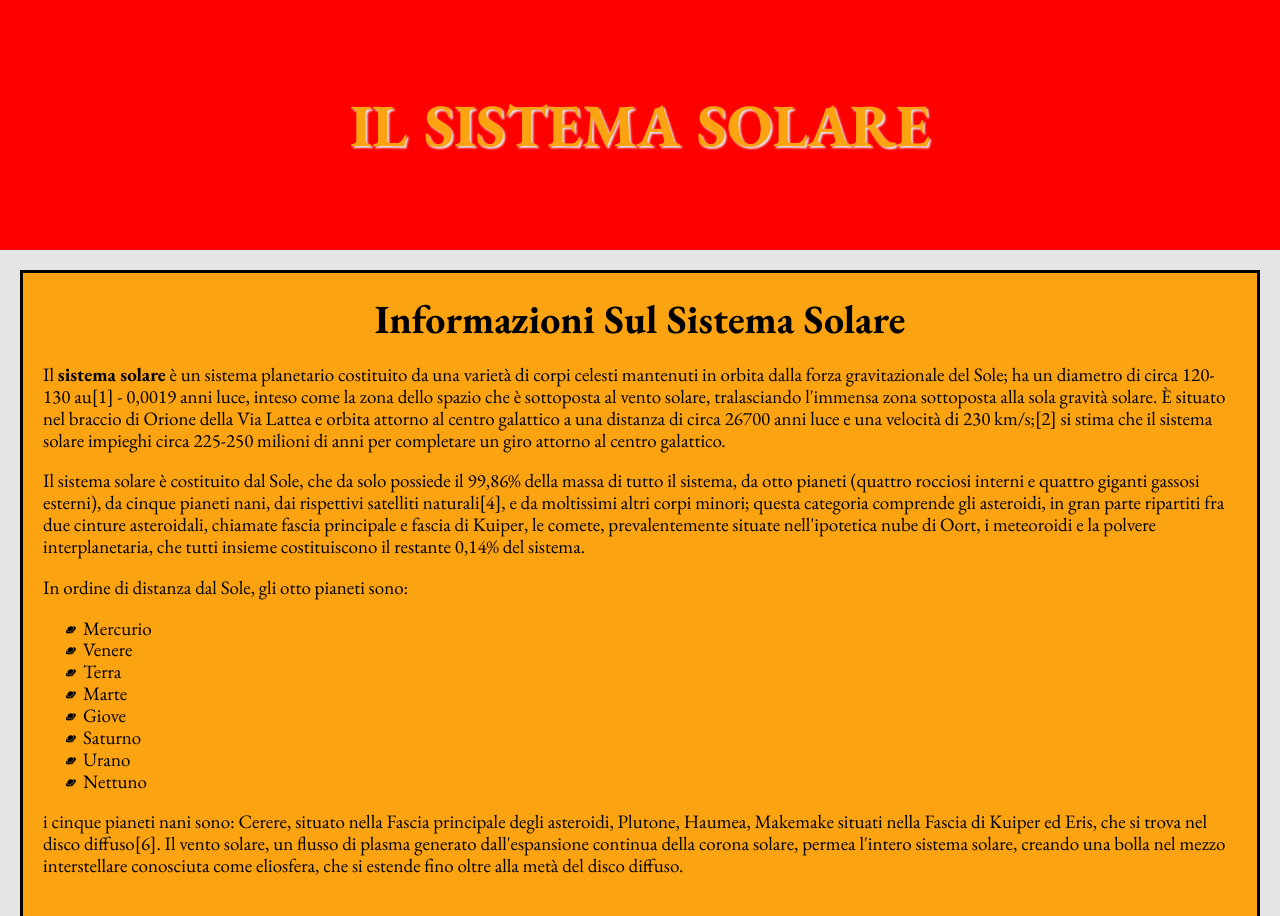
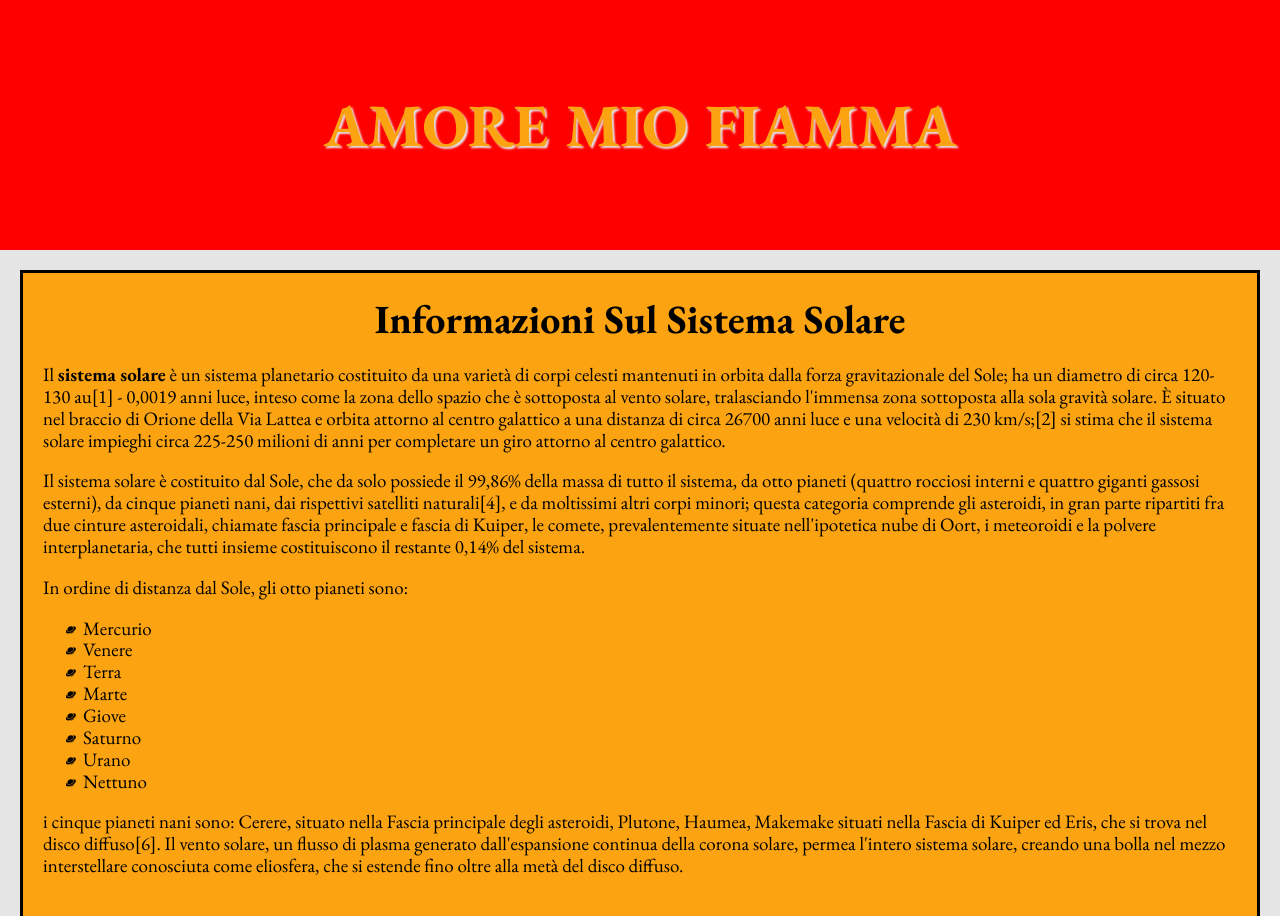
Before and after one commit to Mohammajid/Pianeta, a plain HTML site: page index.html in a window 1280 px wide. Shown: the top 916 px of the page. Drawn offline with nearby package versions, Linux system fonts and the light colour scheme.

Commit message:
cambio del titolo

```diff
--- a/index.html
+++ b/index.html
@@ -19,7 +19,7 @@
   <body>
     <div id="header">
       <h1 class="sistema-solare__title sistema-solare__title--principale">
-        Il sistema solare
+        Amore mio Fiamma
       </h1>
     </div>
 
```
